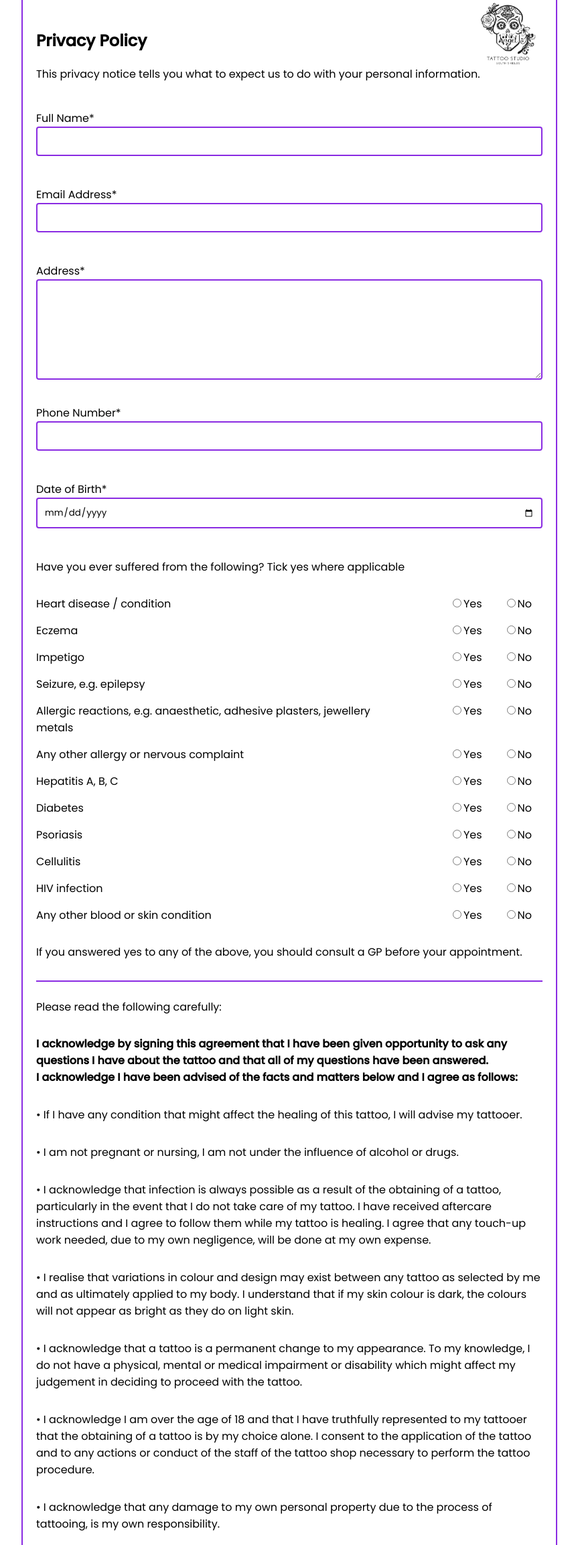
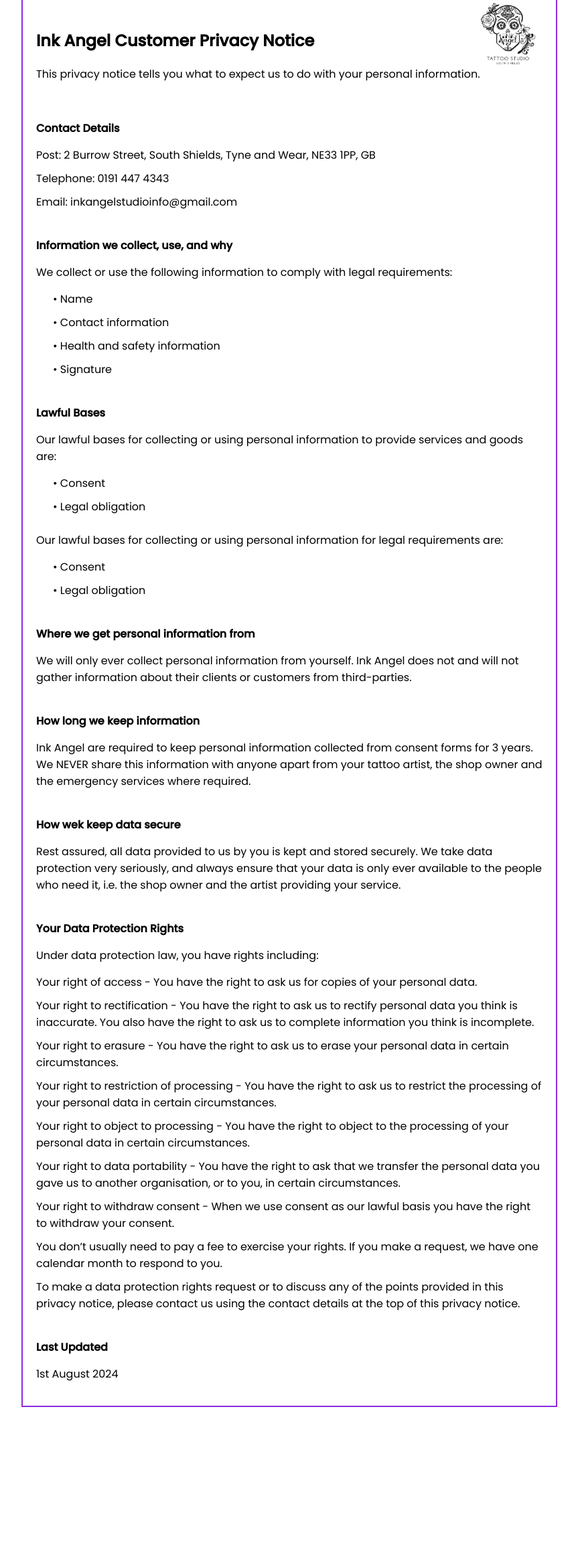
Before and after one commit to Baileyhall3/ink_angel, a plain HTML site: page privacy-policy.html in a window 1280 px wide. Shown: the part 27-2334 px from the top of the page at 67% size, without its empty margins (208-1071 px from the left). After the commit the page ends 2136 px from the top, so only its background shows below. Drawn offline with nearby package versions, Linux system fonts and the light colour scheme.

Commit message:
Added privacy notice and updated nav bar

```diff
--- a/privacy-policy.html
+++ b/privacy-policy.html
@@ -8,7 +8,6 @@
         <link rel="stylesheet" href="styling/consentFormStyling.css">
         <link rel ="icon" type="image/x-icon" href="images/ink_angel_logo.jpg">
         <script src="script/consent-form.js" defer></script>
-        <script src="https://smtpjs.com/v3/smtp.js"></script>
         <title>Ink Angel</title>
     </head>
     <body>
@@ -19,116 +18,86 @@
                         <div class="form-container" id="form-container">
 
                             <div class="title-img">
-                                <h2>Privacy Policy</h2>
+                                <h2>Ink Angel Customer Privacy Notice</h2>
                                 <img src="images/Ink_Angel_Logo_Black.png" alt="logo" class="top-right-logo" width="100" height="100">
                             </div>
 
                             <p>This privacy notice tells you what to expect us to do with your personal information.</p>
                             <form id="consultationForm" action="#" novalidate>
 
-                                <input type="hidden" name="access_key" value="b6f49a91-3b71-4493-bbd7-e4c16bd8a3cf">
+                                <p style="font-weight: bold; font-size: 16px; padding-bottom: 0px; padding-top: 15px; margin-bottom: 0;">Contact Details</p>
+                                <div class="text-line">
+                                    <p>Post: 2 Burrow Street, South Shields, Tyne and Wear, NE33 1PP, GB</p>
+                                    <p>Telephone: 0191 447 4343</p>
+                                    <p>Email: inkangelstudioinfo@gmail.com</p>
+                                </div>
 
-                                <div class="form-row">
-                                    <div class="form-group">
-                                        <label for="fullName">Full Name*</label>
-                                        <input class="item" type="text" id="fullName" name="fullName">
+                                <p style="font-weight: bold; font-size: 16px; padding-bottom: 0px; padding-top: 15px; margin-bottom: 0;">Information we collect, use, and why</p>
+                                <div class="text-line">
+                                    <p style="margin-bottom: 15px;">We collect or use the following information to comply with legal requirements:</p>
+                                    <div style="margin-left: 25px;">
+                                        <p>&#8226; Name</p>
+                                        <p>&#8226; Contact information</p>
+                                        <p>&#8226; Health and safety information</p>
+                                        <p>&#8226; Signature</p>
                                     </div>
                                 </div>
 
-                                <div class="form-row">
-                                    <div class="form-group">
-                                        <label for="email">Email Address*</label>
-                                        <input class="item" type="email" id="email" name="email">
+                                <p style="font-weight: bold; font-size: 16px; padding-bottom: 0px; padding-top: 15px; margin-bottom: 0;">Lawful Bases</p>
+                                <div class="text-line">
+                                    <p style="margin-bottom: 15px;">Our lawful bases for collecting or using personal information to provide services and goods are:</p>
+                                    <div style="margin-left: 25px;">
+                                        <p>&#8226; Consent</p>
+                                        <p>&#8226; Legal obligation</p>
                                     </div>
                                 </div>
 
-                                <div class="form-group">
-                                    <label for="address">Address*</label>
-                                    <textarea class="item" id="address" name="address"> </textarea>
-                                </div>
-
-                                <div class="form-row">
-                                    <div class="form-group">
-                                        <label for="phone">Phone Number*</label>
-                                        <input class="item" type="tel" id="phone" name="phone" >
+                                <div class="text-line">
+                                    <p style="margin-bottom: 15px;">Our lawful bases for collecting or using personal information for legal requirements are:</p>
+                                    <div style="margin-left: 25px;">
+                                        <p>&#8226; Consent</p>
+                                        <p>&#8226; Legal obligation</p>
                                     </div>
                                 </div>
 
-                                <div class="form-row">
-                                    <div class="form-group">
-                                        <label for="dob">Date of Birth*</label>
-                                        <input class="item" type="date" id="dob" name="dob">
-                                    </div>
+                                <p style="font-weight: bold; font-size: 16px; padding-bottom: 0px; padding-top: 15px; margin-bottom: 0;">Where we get personal information from</p>
+                                <div class="text-line">
+                                    <p>We will only ever collect personal information from yourself. Ink Angel does not and will not gather information about their clients or customers from third-parties.</p>
                                 </div>
 
-                                <div class="form-row">
-                                    Have you ever suffered from the following? Tick yes where applicable
-                                </div>
-
-                                <div id="questionsContainer"></div>
-
-                                <div class="form-row">
-                                    If you answered yes to any of the above, you should consult a GP before your appointment.
-                                </div>
-
-                                <p2>Please read the following carefully:</p2>
-
-                                <p style="font-weight: bold; font-size: 16px; padding-bottom: 0px; padding-top: 15px;;">I acknowledge by signing this agreement that I have been given opportunity to ask any questions I have about the
-                                    tattoo and that all of my questions have been answered.
-                                    <br>I acknowledge I have been advised of the facts and matters below and I agree as follows:</p>
-                                <div class="ack-row">
-                                    <p>&#8226; If I have any condition that might affect the healing of this tattoo, I will advise my tattooer.</p>
-                                </div>
-                                <div class="ack-row">
-                                    <p>&#8226; I am not pregnant or nursing, I am not under the influence of alcohol or drugs.</p>
-                                </div>
-                                <div class="ack-row">
-                                    <p>&#8226; I acknowledge that infection is always possible as a result of the obtaining of a tattoo, particularly in the event that I
-                                        do not take care of my tattoo. I have received aftercare instructions and I agree to follow them while my tattoo is
-                                        healing. I agree that any touch-up work needed, due to my own negligence, will be done at my own expense.
-                                    </p>
-                                </div>
-                                <div class="ack-row">
-                                    <p>&#8226; I realise that variations in colour and design may exist between any tattoo as selected by me and as ultimately applied
-                                        to my body. I understand that if my skin colour is dark, the colours will not appear as bright as they do on light skin.
-                                    </p>
-                                </div>
-                                <div class="ack-row">
-                                    <p>&#8226; I acknowledge that a tattoo is a permanent change to my appearance. To my knowledge, I do not have a physical,
-                                        mental or medical impairment or disability which might affect my judgement in deciding to proceed with the tattoo.
-                                    </p>
-                                </div>
-                                <div class="ack-row">
-                                    <p>&#8226; I acknowledge I am over the age of 18 and that I have truthfully represented to my tattooer that the obtaining of a
-                                        tattoo is by my choice alone. I consent to the application of the tattoo and to any actions or conduct of the staff of
-                                        the tattoo shop necessary to perform the tattoo procedure.
-                                    </p>
-                                </div>
-                                <div class="ack-row">
-                                    <p>&#8226; I acknowledge that any damage to my own personal property due to the process of tattooing, is my own
-                                        responsibility.
-                                    </p>
-                                </div>
-                                <div class="ack-row">
-                                    <p>&#8226; I acknowledge that through signing this consent form, I am also agreeing to Ink Angel's Privacy Policy.
+                                <p style="font-weight: bold; font-size: 16px; padding-bottom: 0px; padding-top: 15px; margin-bottom: 0;">How long we keep information</p>
+                                <div class="text-line">
+                                    <p>Ink Angel are required to keep personal information collected from consent forms for 3 years. We NEVER share this information with anyone apart from your tattoo artist, the shop owner and the emergency
+                                        services where required.
                                     </p>
                                 </div>
 
-                                <div class="form-row">
-                                    <div class="radio-group" style="padding-top: 10px; gap: 5px;">
-                                        <input class="ackItem" type="checkbox" id="ack" name="ack" value="Acknowledgement" >
-                                        <label for="ack"> I acknowledge the above</label>
-                                    </div>
+                                <p style="font-weight: bold; font-size: 16px; padding-bottom: 0px; padding-top: 15px; margin-bottom: 0;">How wek keep data secure</p>
+                                <div class="text-line">
+                                    <p>Rest assured, all data provided to us by you is kept and stored securely. We take data protection very seriously, and always ensure that your data is only ever available to the people who need it,
+                                        i.e. the shop owner and the artist providing your service.
+                                    </p>
                                 </div>
 
-                                <div class="form-row">
-                                    <div class="form-group">
-                                        <label for="signature">Signature:</label>
-                                        <canvas id="signatureCanvas"></canvas>
-                                        <input type="hidden" name="signature" id="signatureInput" >
-                                        <div id="signatureError" style="color: red; display: none;">Signature is required.</div>
-                                    </div>
+                                <p style="font-weight: bold; font-size: 16px; padding-bottom: 0px; padding-top: 15px; margin-bottom: 0;">Your Data Protection Rights</p>
+                                <div class="text-line">
+                                    <p style="margin-bottom: 15px;">Under data protection law, you have rights including:</p>
+                                    <p>Your right of access - You have the right to ask us for copies of your personal data.</p>
+                                    <p>Your right to rectification - You have the right to ask us to rectify personal data you think is inaccurate. You also have the right to ask us to complete information you think is incomplete.</p>
+                                    <p>Your right to erasure - You have the right to ask us to erase your personal data in certain circumstances.</p>
+                                    <p>Your right to restriction of processing - You have the right to ask us to restrict the processing of your personal data in certain circumstances.</p>
+                                    <p>Your right to object to processing - You have the right to object to the processing of your personal data in certain circumstances.</p>
+                                    <p>Your right to data portability - You have the right to ask that we transfer the personal data you gave us to another organisation, or to you, in certain circumstances.</p>
+                                    <p>Your right to withdraw consent - When we use consent as our lawful basis you have the right to withdraw your consent.</p>
+                                    <p>You don’t usually need to pay a fee to exercise your rights. If you make a request, we have one calendar month to respond to you.</p>
+                                    <p>To make a data protection rights request or to discuss any of the points provided in this privacy notice, please contact us using the contact details at the top of this privacy notice.</p>
                                 </div>
+
+                                <p style="font-weight: bold; font-size: 16px; padding-bottom: 0px; padding-top: 15px; margin-bottom: 0;">Last Updated</p>
+                                <div class="text-line">
+                                    <p style="margin-bottom: 15px;">1st August 2024</p>
+                                </div>
+
                             </form>
 
                         </div>
--- a/script/consent-form.js
+++ b/script/consent-form.js
@@ -10,6 +10,7 @@
     const address = document.getElementById("address");
     const phone = document.getElementById("phone");
     const dob = document.getElementById("dob");
+    const artist = document.getElementById("artistSelect");
     const ack = document.getElementById("ack");
     const signatureInput = document.getElementById("signatureInput");
     const signatureError = document.getElementById('signatureError');
@@ -85,7 +86,8 @@
                             Address: ${address.value} <br>
                             Phone Number: ${phone.value} <br>
                             Date Of Birth: ${dob.value}<br>
-                            Acknowledgement: ${ack.checked ? 'Yes' : 'No'}<br>
+                            Artist: ${artist.value}<br>
+                            Acknowledgement: ${ack.checked ? 'Yes' : 'No'}<br><br>
                             <strong>Medical Questions:</strong><br>`
 
         questions.forEach((question, index) => {
--- a/styling/consentFormStyling.css
+++ b/styling/consentFormStyling.css
@@ -190,3 +190,8 @@
 .text-box a {
     color: blueviolet;
 }
+
+.text-line p {
+    margin-bottom: 10px;
+    padding-bottom: 0;
+}
```
Also changed, not shown: consent-form.html (+18 -3 lines), contact.html (+0 -35 lines), footer.html (+1 -0 lines), index.html (+1 -1 lines), navbar.html (+3 -1 lines), script/artist-grid.js (+35 -13 lines), styling/styling.css (+24 -14 lines).
